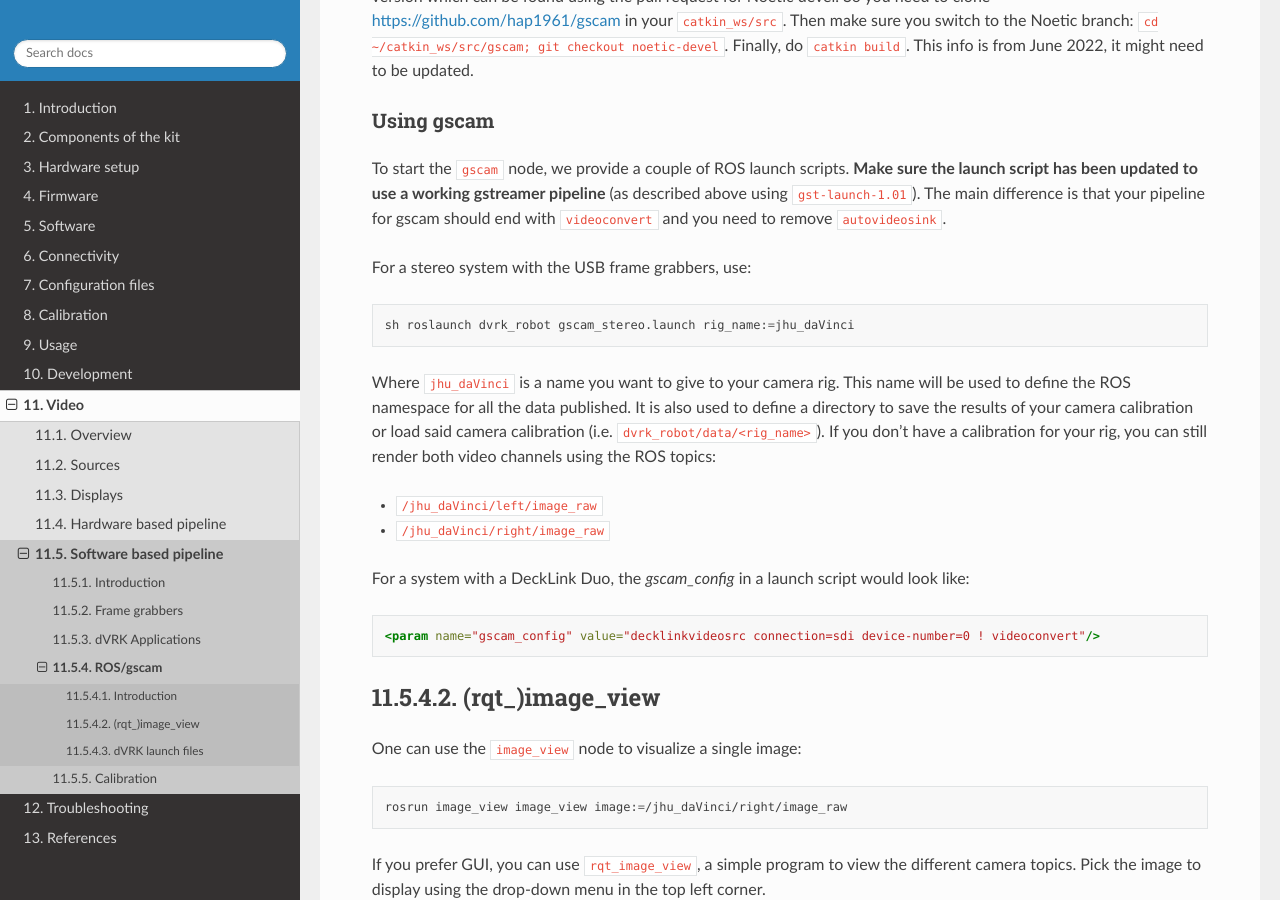
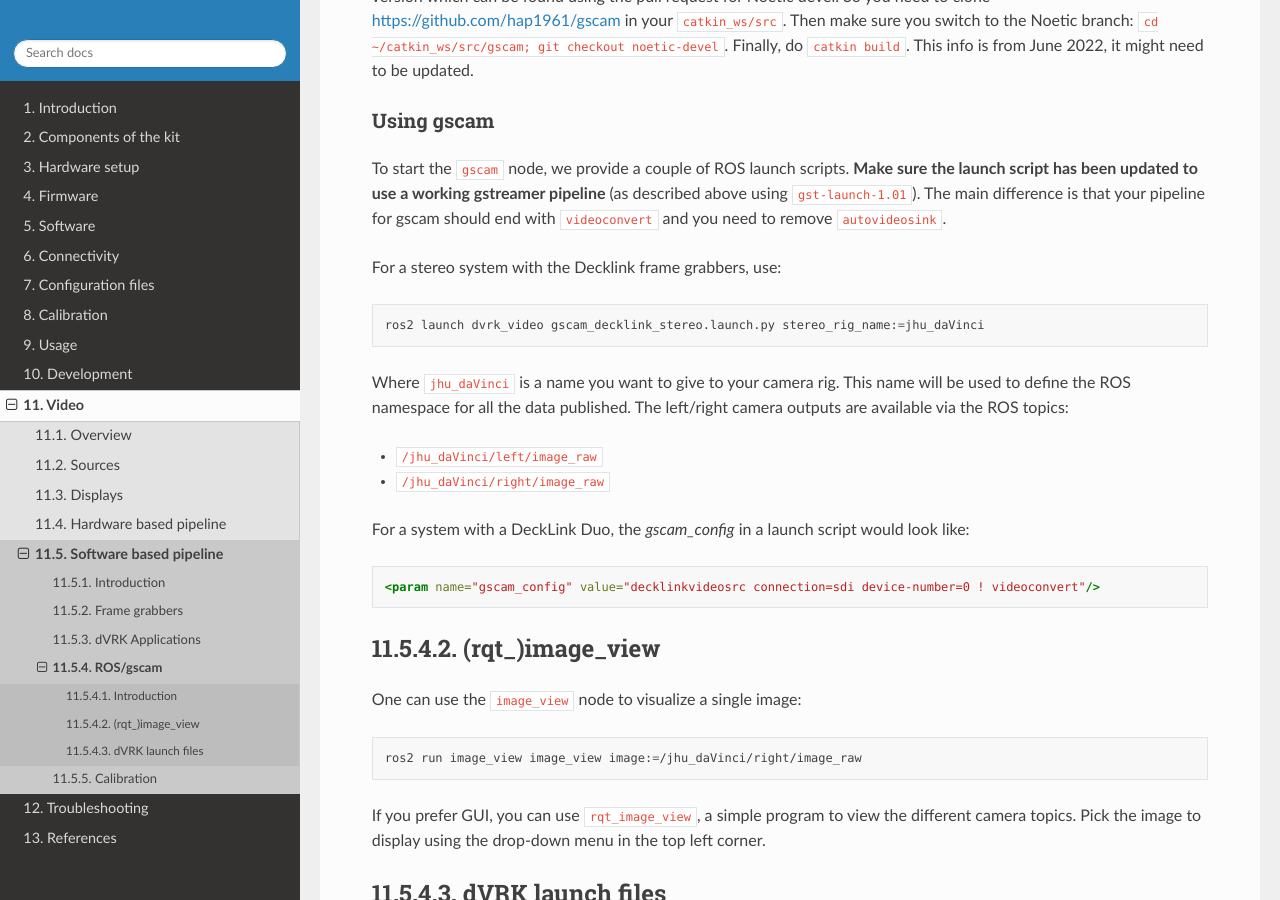
Before and after one commit to jhu-dvrk/dvrk-readthedocs, a Sphinx documentation site: the page built from docs/pages/video/software/ros.rst, in a window 1280 px wide and 900 px high, scrolled down 527 px. Built offline with Sphinx 7.4.7 and the Read the Docs theme 3.1.0, drawn with Linux system fonts in a browser that asks for light colours; the version number could not be read and is left out.

Commit message:
Typo fixes

```diff
--- a/docs/pages/usage/real.rst
+++ b/docs/pages/usage/real.rst
@@ -135,7 +135,7 @@ To start the main dVRK system application:
 .. code-block:: bash
 
    # assuming you are in your configuration files directory
-   ros2 run dvrk_robot dvrk_system sytem-XXX.json # replace XXX with your configuration
+   ros2 run dvrk_robot dvrk_system -j sytem-XXX.json # replace XXX with your configuration
 
 See also:
 
--- a/docs/pages/video/software/ros.rst
+++ b/docs/pages/video/software/ros.rst
@@ -39,18 +39,15 @@ gstreamer pipeline** (as described above using ``gst-launch-1.01``).
 The main difference is that your pipeline for gscam should end with
 ``videoconvert`` and you need to remove ``autovideosink``.
 
-For a stereo system with the USB frame grabbers, use:
+For a stereo system with the Decklink frame grabbers, use:
 
 .. code-block:: bash
 
-   sh roslaunch dvrk_robot gscam_stereo.launch rig_name:=jhu_daVinci
+   ros2 launch dvrk_video gscam_decklink_stereo.launch.py stereo_rig_name:=jhu_daVinci
 
-Where ``jhu_daVinci`` is a name you want to give to your camera rig.  This
+Where ``jhu_daVinci`` is a name you want to give to your camera rig. This
 name will be used to define the ROS namespace for all the data
-published.  It is also used to define a directory to save the results
-of your camera calibration or load said camera calibration
-(i.e. ``dvrk_robot/data/<rig_name>``).  If you don't have a calibration
-for your rig, you can still render both video channels using the ROS
+published. The left/right camera outputs are available via the ROS
 topics:
 
 * ``/jhu_daVinci/left/image_raw``
@@ -69,7 +66,7 @@ One can use the ``image_view`` node to visualize a single image:
 
 .. code-block:: bash
 
-   rosrun image_view image_view image:=/jhu_daVinci/right/image_raw
+   ros2 run image_view image_view image:=/jhu_daVinci/right/image_raw
 
 
 If you prefer GUI, you can use ``rqt_image_view``, a simple program to
```
